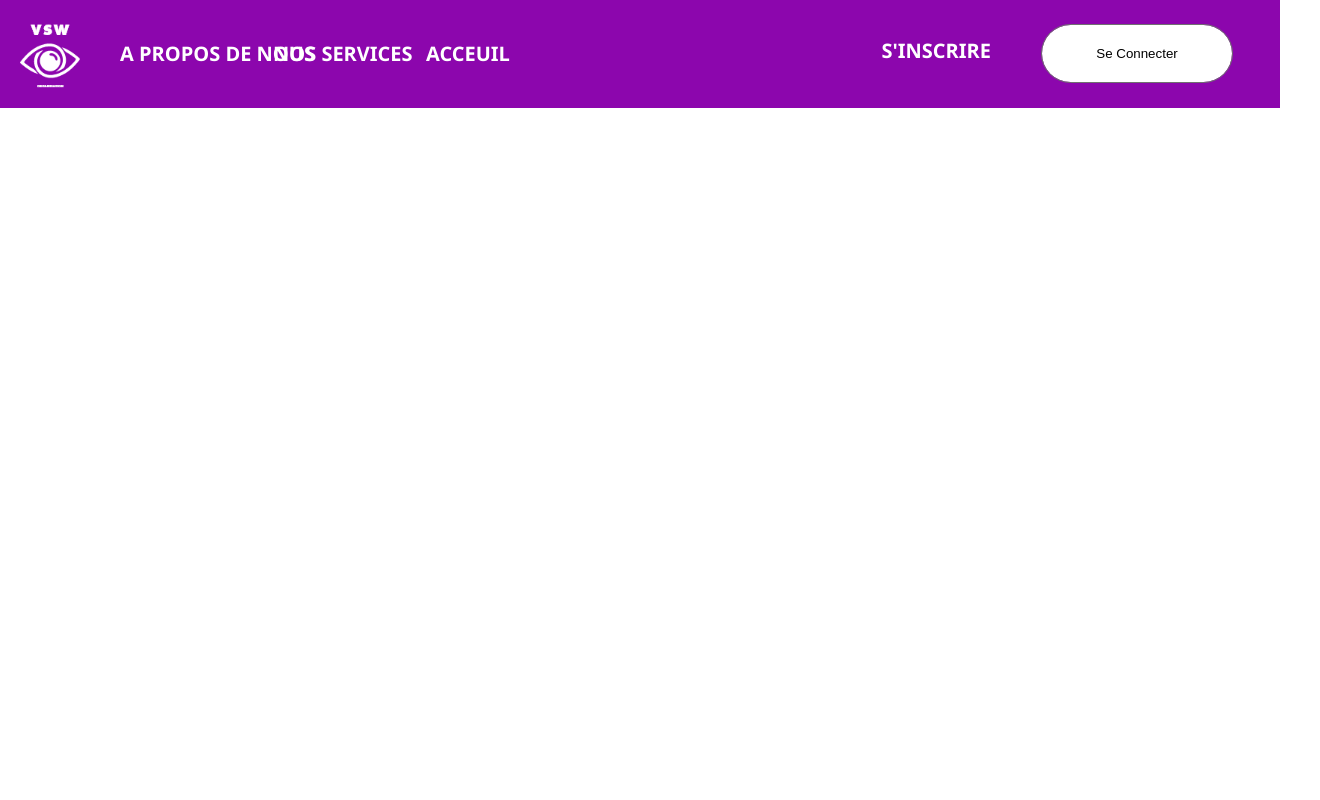
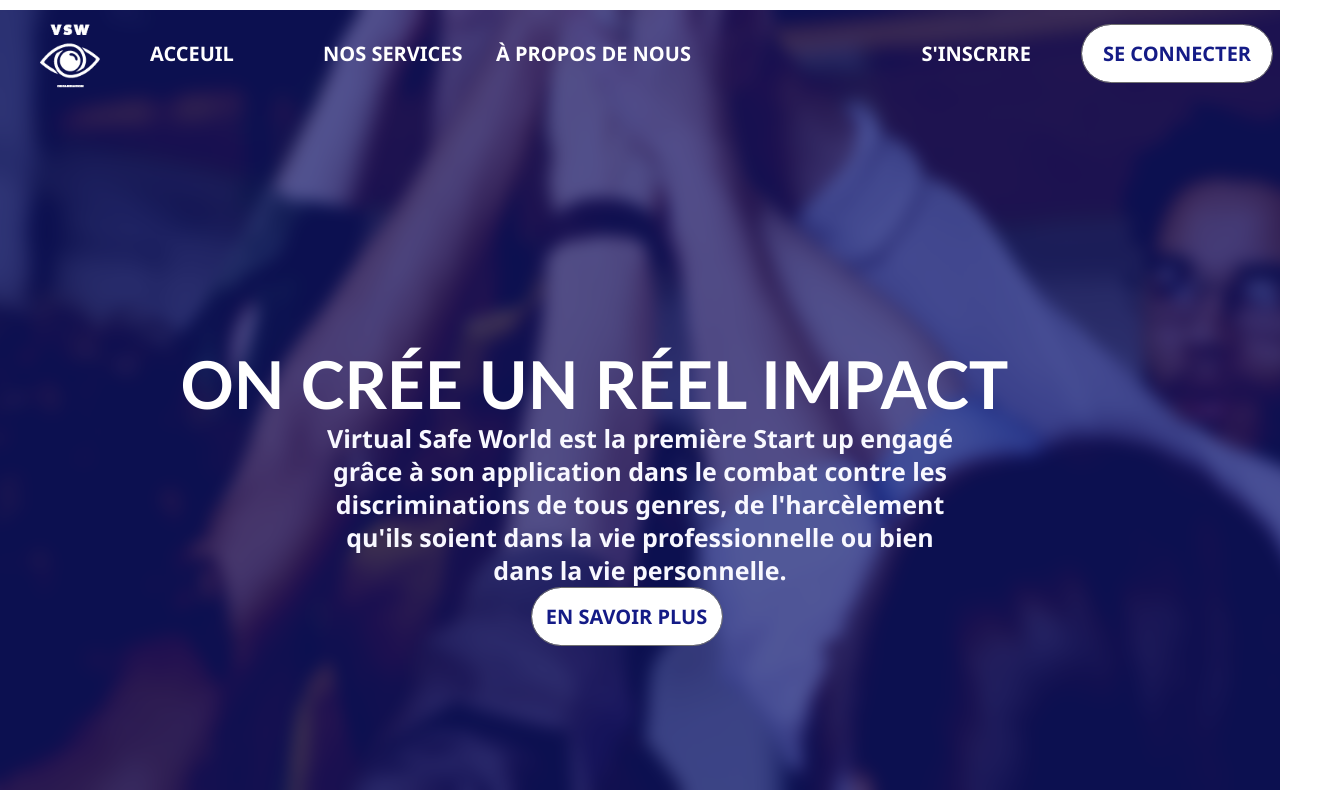
Before and after one commit to monambengouta/sve-web, a React (Create React App) app: page / in a window 1280 px wide. Shown: the whole page, 1320 px wide, since content can reach past the window. Built offline with nearby package versions, Linux system fonts and the light colour scheme.

Commit message:
home section1 page

```diff
--- a/src/App.js
+++ b/src/App.js
@@ -1,7 +1,8 @@
 import './App.css';
-import Home from './Pages/Home'
+import Home from './Pages/Home/Home'
 function App() {
   return (
+
     <div className="App">
       <Home />
     </div>
--- a/src/Components/Navbar/Navbar.jsx
+++ b/src/Components/Navbar/Navbar.jsx
@@ -3,24 +3,24 @@ import './navbar.css'
 import Logo from '../../assets/home_assets/ves_logo.png'
 function Navbar() {
     return (
-        <div className='nav'>
-                <img src={Logo} alt="SVE_logo" className="logo" />
+        <nav className='nav'>
+            <img src={Logo} alt="SVE_logo" className="logo" />
             <div className="menu__container">
+                <div className="menu__items">
+                    <ul className='nav_menu'>
+                     <li className='nav__item'><a href="/" className='nav__link'>Acceuil</a></li>
+                        <li className='nav__item'><a href="/" className='nav__link'>Nos services</a></li>
+                        <li className='nav__item'><a href="/" className='nav__link'>À PROPOS DE NOUS</a></li>
 
-                    <div className="menu__items">
-                        <ul className='nav_menu'>
-                            <li className='nav__item'><a href="/" className='nav__link'>A propos de nous</a></li>
-                            <li className='nav__item'><a href="/" className='nav__link'>Nos services</a></li>
-                            <li className='nav__item'><a href="/" className='nav__link'>Acceuil</a></li>
-                        </ul>
-                    </div>
+                    </ul>
+                </div>
                 <div className="connetion__items">
                     <a href="/" className='signup_btn'>S'inscrire</a>
-                    <button className='login__btn'> Se Connecter </button>
+                    <button className='login__btn'>Se Connecter</button>
                 </div>
             </div>
 
-        </div>
+        </nav>
     )
 }
 
--- a/src/Components/Navbar/navbar.css
+++ b/src/Components/Navbar/navbar.css
@@ -7,7 +7,10 @@
 .nav {
     display: flex;
     align-items: center;
-    background-color: rgb(140, 6, 173);
+    background-color: transparent;
+    position: absolute;
+    width: 100%;
+    line-height: 50px;
     padding: 20px;
 }
 
@@ -22,6 +25,7 @@ a {
 
 .logo {
     width: 60px;
+    margin-left: 20px;
 }
 
 /**------------navbar menu css------------**/
@@ -54,6 +58,7 @@ a {
     text-transform: uppercase;
     opacity: 1;
     white-space: nowrap;
+    margin: 0 10px;
 }
 
 /**------------navbar connection css------------**/
@@ -67,6 +72,11 @@ a {
     border-radius: 36px;
     opacity: 1;
     margin-right: 27px;
+    /* UI Properties */
+    font: normal normal 600 20px/27px Segoe UI;
+    letter-spacing: 0px;
+    color: #141B86;
+    text-transform: uppercase;
 }
 
 
--- a/src/Pages/Home.jsx
+++ /dev/null
@@ -1,7 +0,0 @@
-import React from 'react'
-import Navbar from '../Components/Navbar/Navbar'
-export default function Home() {
-  return (
-    <Navbar />
-  )
-}
--- /dev/null
+++ b/src/Pages/Home/Home.jsx
@@ -0,0 +1,23 @@
+import React from 'react'
+import Navbar from '../../Components/Navbar/Navbar'
+import './home.css'
+export default function Home() {
+  return (
+
+    <div>
+      <Navbar />
+      <div className='main__section'>
+        <div className="slogan">
+          ON CRÉE UN RÉEL IMPACT
+        </div>
+        <div className="description">
+          Virtual Safe World est la première Start up engagé grâce à son application dans le combat contre les discriminations de tous genres, de l'harcèlement qu'ils soient dans la vie professionnelle ou bien dans la vie personnelle.
+          <br />
+          <button className='look__else'>En savoir plus</button>
+        </div>
+
+      </div>
+    </div>
+
+  )
+}
--- /dev/null
+++ b/src/Pages/Home/home.css
@@ -0,0 +1,54 @@
+.main__section{
+    background: url(../../assets/home_assets/main.png) no-repeat center center fixed;
+    background-size: center;
+    background-position: center;
+    height: 100vh;
+    display: flex;
+    justify-content: center;
+    align-items: center;
+    flex-direction: column;
+
+}
+
+
+.slogan{
+    /* Layout Properties */
+top: 277px;
+left: 501px;
+width: 919px;
+height: 76px;
+/* UI Properties */
+text-align: left;
+font: normal normal bold 66px/76px Gill Sans MT;
+letter-spacing: 0px;
+color: #FFFFFF;
+text-transform: uppercase;
+opacity: 1;
+}
+.description{
+    top: 33px;
+left: 8px;
+width: 649px;
+height: 33px;
+text-align: center;
+font: normal normal 600 25px/33px Segoe UI;
+letter-spacing: 0px;
+color: #F8F8FF;
+;
+}
+.look__else{
+    top: 54px;
+    left: 1616px;
+    width: 192px;
+    height: 59px;
+    background: #FFFFFF 0% 0% no-repeat padding-box;
+    border: 1px solid #707070;
+    border-radius: 36px;
+    opacity: 1;
+    margin-right: 27px;
+    /* UI Properties */
+    font: normal normal 600 20px/27px Segoe UI;
+    letter-spacing: 0px;
+    color: #141B86;
+    text-transform: uppercase;
+}
```
